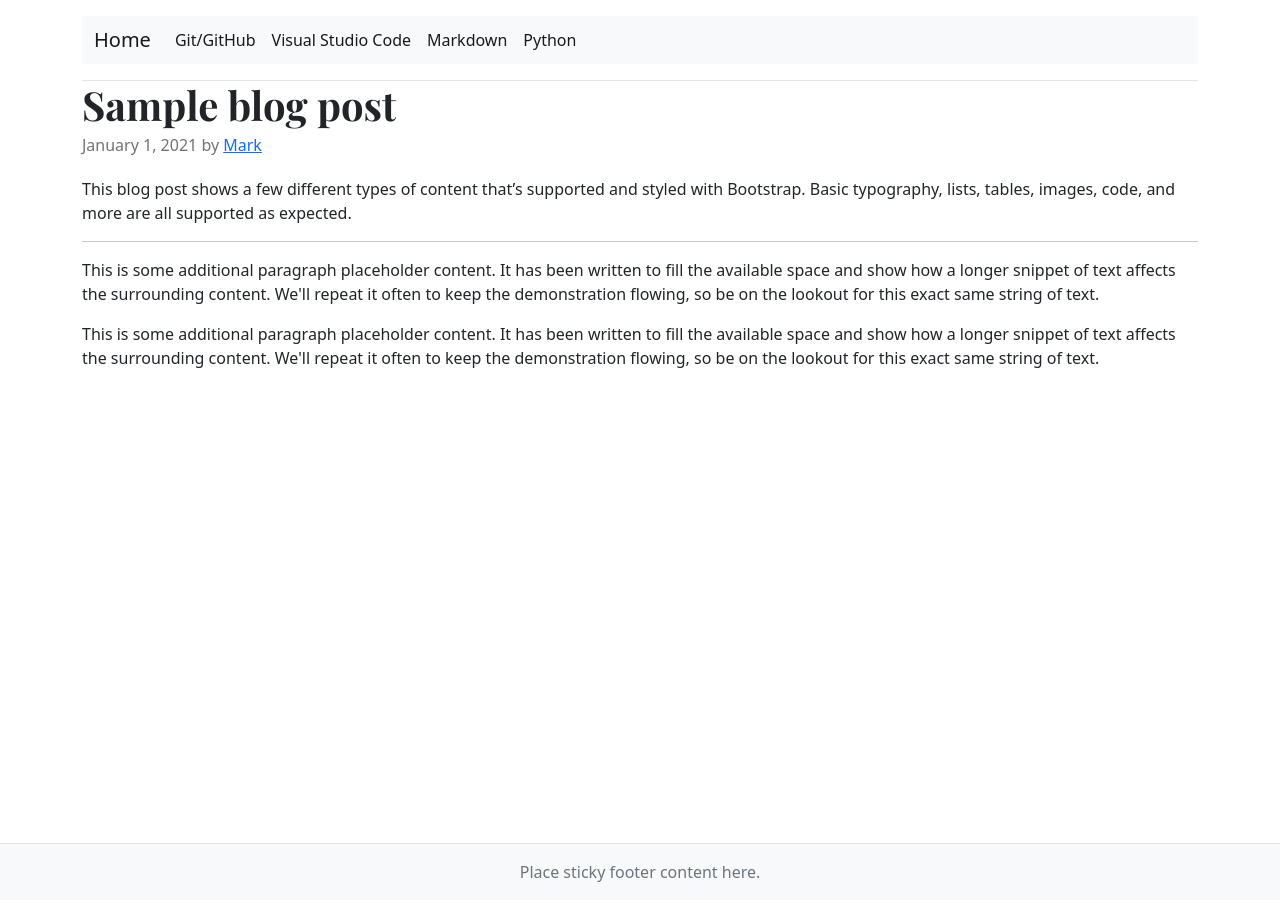
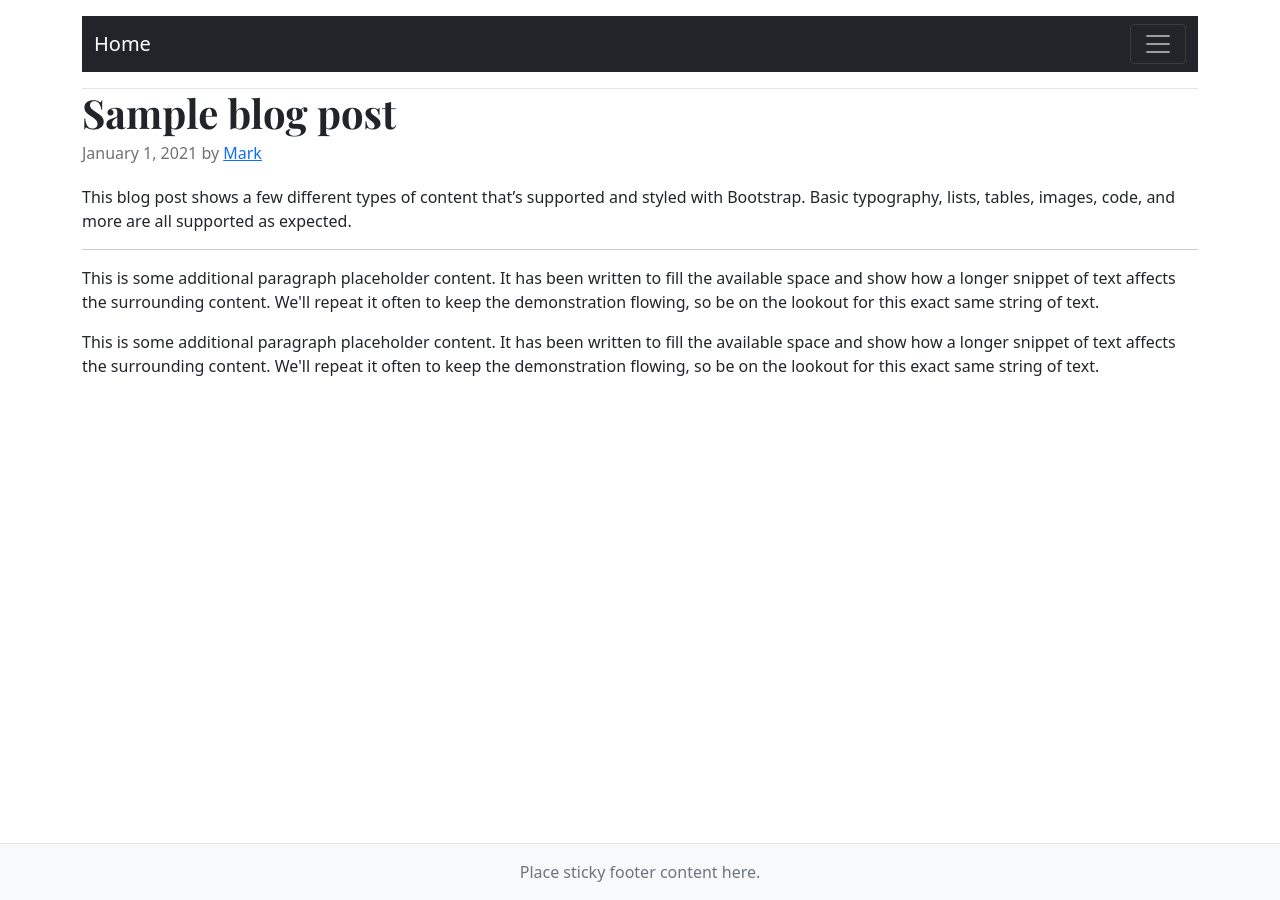
Before and after one commit to ConradoAlmeida/cheatsheets, a Jekyll site: the page built from index.html, in a window 1280 px wide. Built offline with Jekyll 4.4.1, drawn with Linux system fonts in a browser that asks for light colours.

Commit message:
navbar tema escuro

```diff
--- a/_layouts/default.html
+++ b/_layouts/default.html
@@ -29,7 +29,7 @@
 
   <header class="blog-header py-3">
 
-         <nav class="navbar navbar-expand-lg navbar-light bg-light">
+         <nav class="navbar navbar-dark bg-dark">
   <div class="container-fluid">
     <a class="navbar-brand" href="index.html">Home</a>
     <button class="navbar-toggler" type="button" data-bs-toggle="collapse" data-bs-target="#navbarNav" aria-controls="navbarNav" aria-expanded="false" aria-label="Toggle navigation">
```
